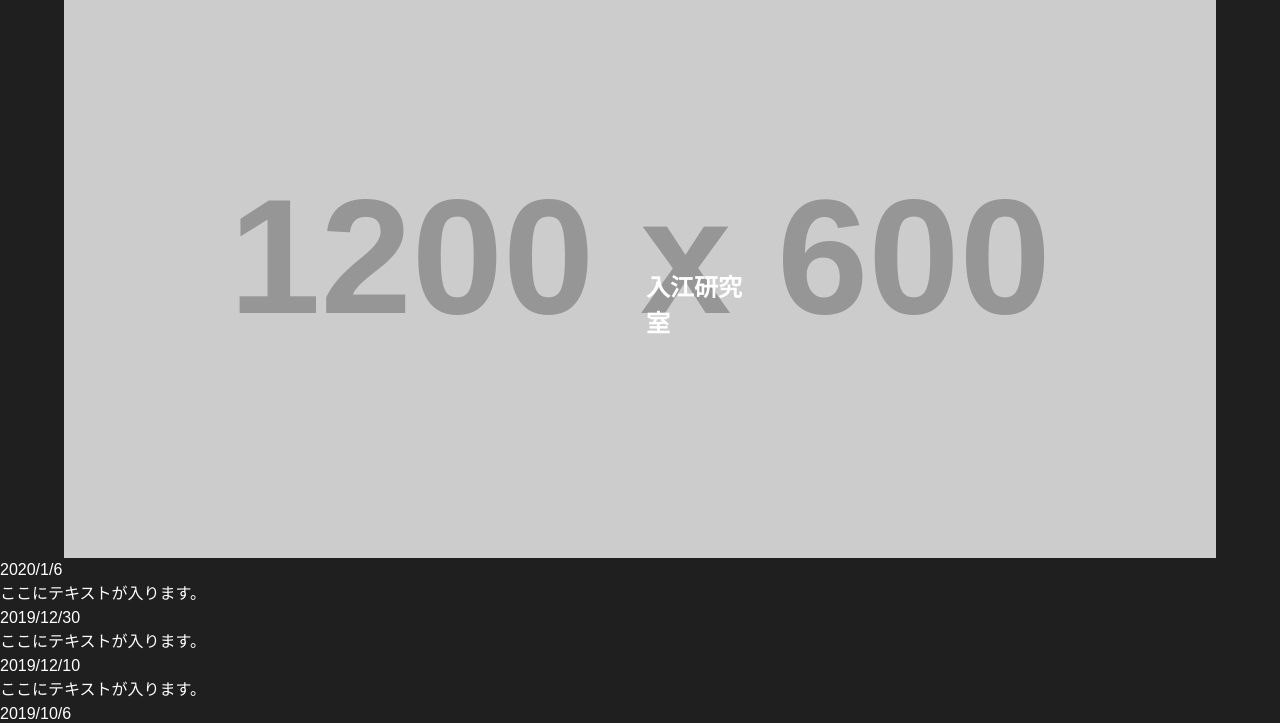
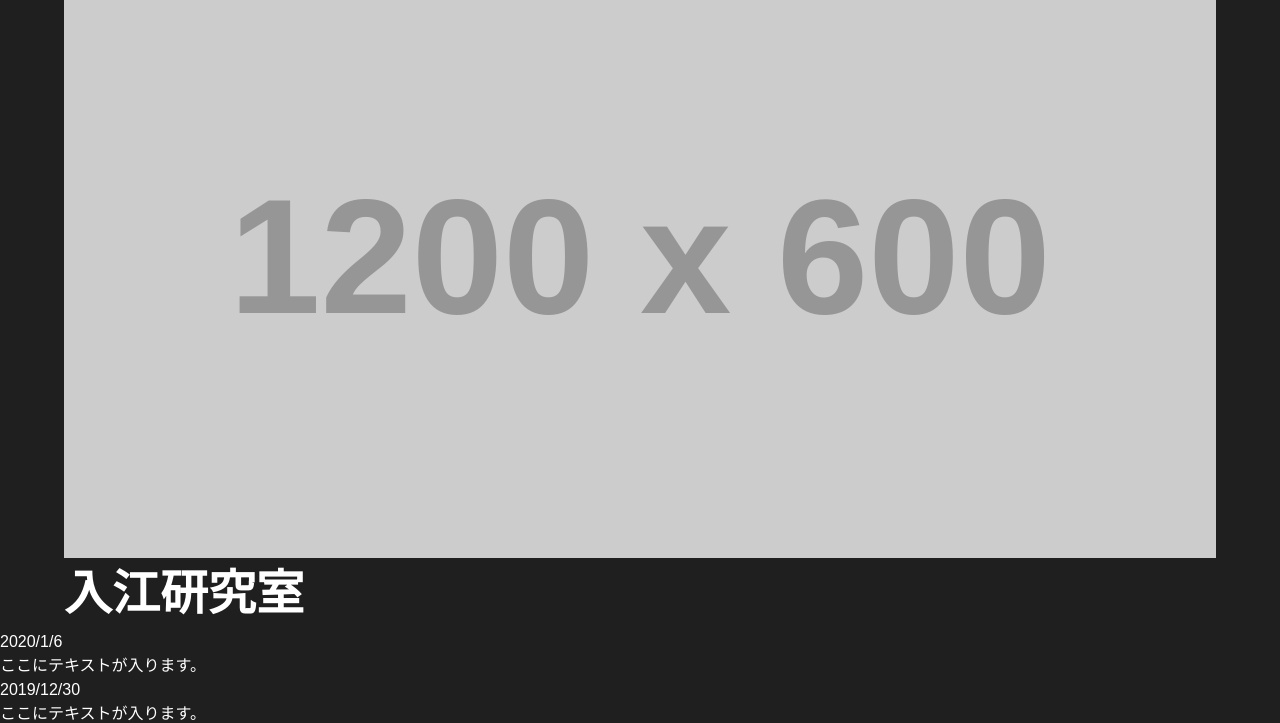
Before and after one commit to irie-lab/irie-lab.github.io, a plain HTML site: page index.html in a window 1280 px wide. Shown: the part 82-805 px from the top of the page. Drawn offline with Linux system fonts and the light colour scheme; placeholder pictures from the web are drawn by us.

Commit message:
Update index.html

```diff
--- a/index.html
+++ b/index.html
@@ -26,12 +26,13 @@
 	<section id="hero">
 		<div class="hero-image">
 			<img src="https://dummyimage.com/1200x600/000/fff" alt="ヒーローイメージ" style="width: 90%; display: block; margin: auto;">
-			<span><h1 style="width: 90%; display: block; margin: auto;">入江研究室</h1></span>
+
 		</div>
 
-		<!--<div class="hero-description">
-			<p>研究室の説明文</p>
-		</div> -->
+		<div class="hero-description">
+			<span><h1 style="width: 90%; display: block; margin: auto;">入江研究室</h1></span>
+			<!--<p>研究室の説明文</p>-->
+		</div>
 	</section>
 
 	<section id="imformation">
```
